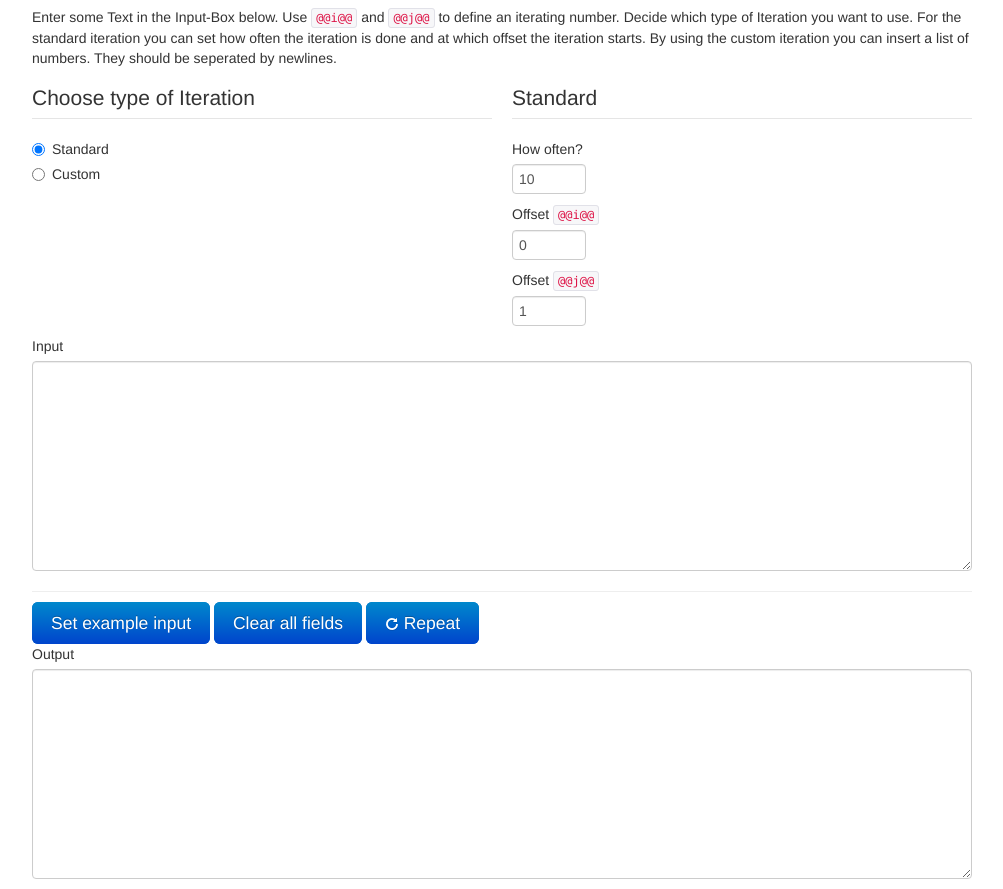
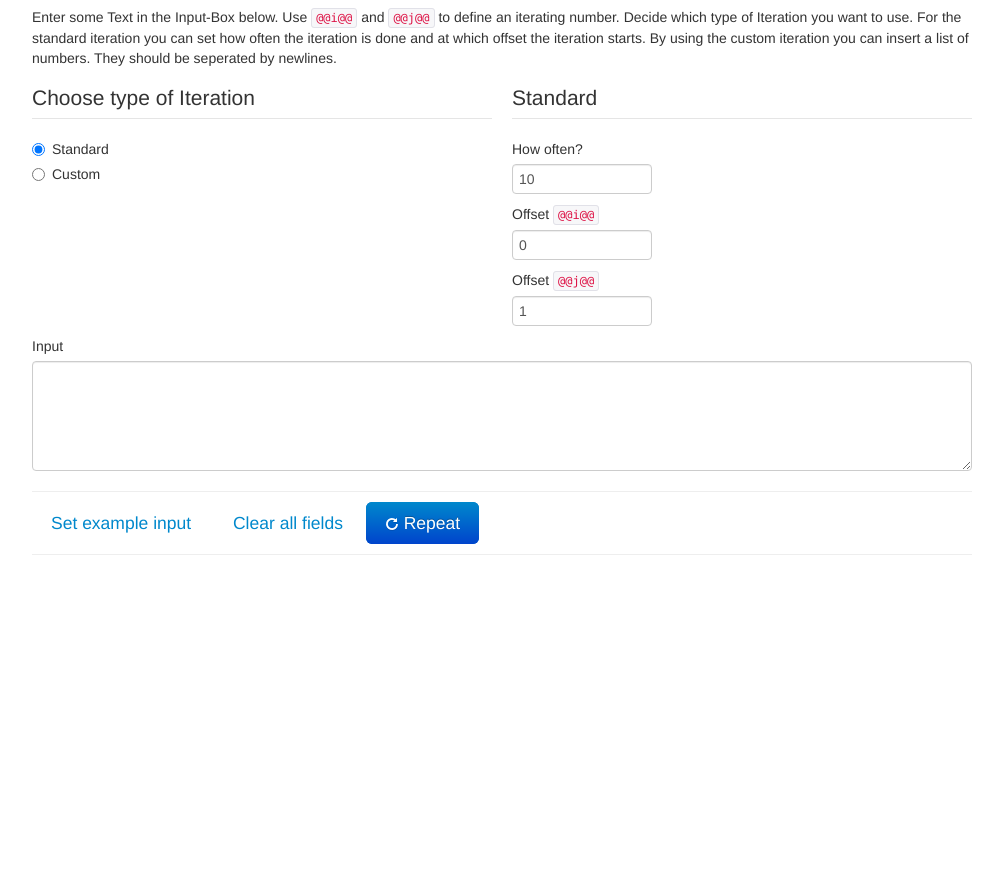
Before and after one commit to cneukirchinger/Repeater, a plain HTML site: page index.html in a window 1280 px wide. Shown: the part 53-942 px from the top of the page, without its empty margins (138-1141 px from the left). After the commit the page ends 800 px from the top, so only its background shows below. Drawn offline with nearby package versions, Linux system fonts and the light colour scheme.

Commit message:
Resized Textareas, added show/hide behavior

```diff
--- a/index.html
+++ b/index.html
@@ -26,11 +26,11 @@
             <fieldset id="fdsStandard">
               <legend>Standard</legend>
               <label>How often?</label>
-            <input class="input-mini" type="number" id="inpTimes" value="10"/>
+              <input class="input-mini span2" type="number" id="inpTimes" value="10"/>
               <label>Offset <code>@@i@@</code></label>
-            <input class="input-mini" type="number" id="inpOffset" value="0"/>
+              <input class="input-mini span2" type="number" id="inpOffset" value="0"/>
               <label>Offset <code>@@j@@</code></label>
-            <input class="input-mini" type="number" id="inpOffsetJ" value="1"/>
+              <input class="input-mini span2" type="number" id="inpOffsetJ" value="1"/>
             </fieldset>
             <fieldset id="fdsCustom" style="display:none">
               <legend>Custom</legend>
@@ -39,20 +39,21 @@
             </fieldset>
         </div>
       </div>
-    	<p>
+    	<div>
         <label>Input</label>
-        <textarea class="input-block-level" rows="10" id="txaInput"></textarea>
-      </p>
+        <textarea class="input-block-level" rows="5" id="txaInput"></textarea>
+      </div>
       <hr />
-	    <p>
-        <a id="btnExample" class="btn-large btn-primary" href="#">Set example input</a>
-        <a id="btnClear" class="btn-large btn-primary" href="#">Clear all fields</a>
+	    <div>
+        <a id="btnExample" class="btn-large" href="#">Set example input</a>
+        <a id="btnClear" class="btn-large" href="#">Clear all fields</a>
         <a id="btnRepeat" class="btn-large btn-primary" href="#"><i class="icon-repeat icon-white"></i> Repeat</a>
-      </p>
-	    <p>
+      </div>
+      <hr />
+	    <div id="divOutput" style="display:none">
         <label>Output</label>
-        <textarea class="input-block-level" rows="10" id="txaOutput"></textarea>
-      </p>
+        <textarea class="input-block-level" rows="20" id="txaOutput"></textarea>
+      </div>
 	  </div>
 
     <script type="text/javascript" src="http://code.jquery.com/jquery-latest.js"></script>
--- a/js/repeater.js
+++ b/js/repeater.js
@@ -11,6 +11,7 @@ $(document).ready(function() {
 		$('#txaInput').val('');
     $('#txaOutput').val('');
     $('#txaCustom').val('');
+    $('#divOutput').hide();
 	})
 
   $('#btnRepeat').click(function() {
@@ -47,6 +48,7 @@ $(document).ready(function() {
     }
 
     $('#txaOutput').val(outputText);
+    $('#divOutput').show();
   })
 
   $('#ordStandard').click(function() {
```
Lines whose indentation alone changed are shown as unchanged.
